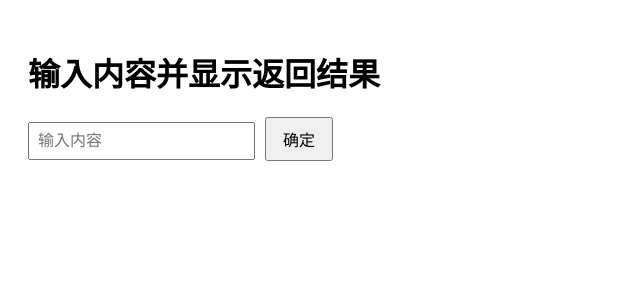
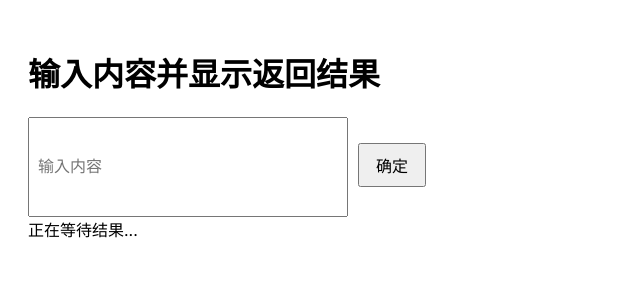
Before and after one commit to liangchaofei/ai-chat, a Next.js app: page / in a window 1280 px wide. Shown: the top 300 px of the page, without its empty margins (0-640 px from the left). Built offline with nearby package versions, Linux system fonts and the light colour scheme.

Commit message:
feat: css

```diff
--- a/src/app/page.tsx
+++ b/src/app/page.tsx
@@ -32,7 +32,12 @@ export default function Home() {
           value={input}
           onChange={(e) => setInput(e.target.value)}
           placeholder="输入内容"
-          style={{ padding: "8px", fontSize: "16px" }}
+          style={{
+            padding: "8px",
+            fontSize: "16px",
+            width: "300px",
+            height: "80px",
+          }}
         />
         <button
           type="submit"
@@ -41,10 +46,12 @@ export default function Home() {
           确定
         </button>
       </form>
-      {response && (
+      {response ? (
         <div style={{ marginTop: "20px", fontSize: "18px" }}>
           <strong>返回结果:</strong> {response}
         </div>
+      ) : (
+        "正在等待结果..."
       )}
     </div>
   );
```
